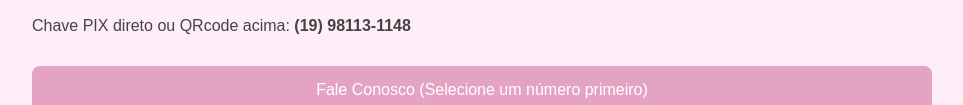
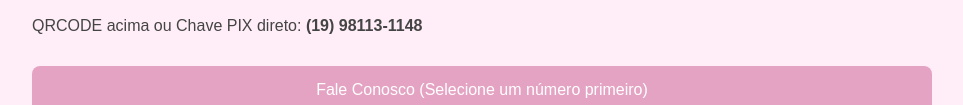
Before and after one commit to oimendes/rifa-site, a plain HTML site: page index.html in a window 1280 px wide. Shown: the part 1689-1794 px from the top of the page, without its empty margins (158-1121 px from the left). Drawn offline with Linux system fonts and the light colour scheme; no server answers.

Commit message:
Update index.html

```diff
--- a/index.html
+++ b/index.html
@@ -50,7 +50,7 @@
                 <p>2. Chame no WhatsApp para confirmar e finalize o pagamento:</p>
 
                 <img src="qrcode-pix.jpg" alt="QR Code PIX" class="qr-code">
-                <p>Chave PIX direto ou QRcode acima: <strong>(19) 98113-1148</strong></p>
+                <p>QRCODE acima ou Chave PIX direto: <strong>(19) 98113-1148</strong></p>
 
                 <button id="btn-whatsapp" disabled>
                     Fale Conosco (Selecione um número primeiro)
```
